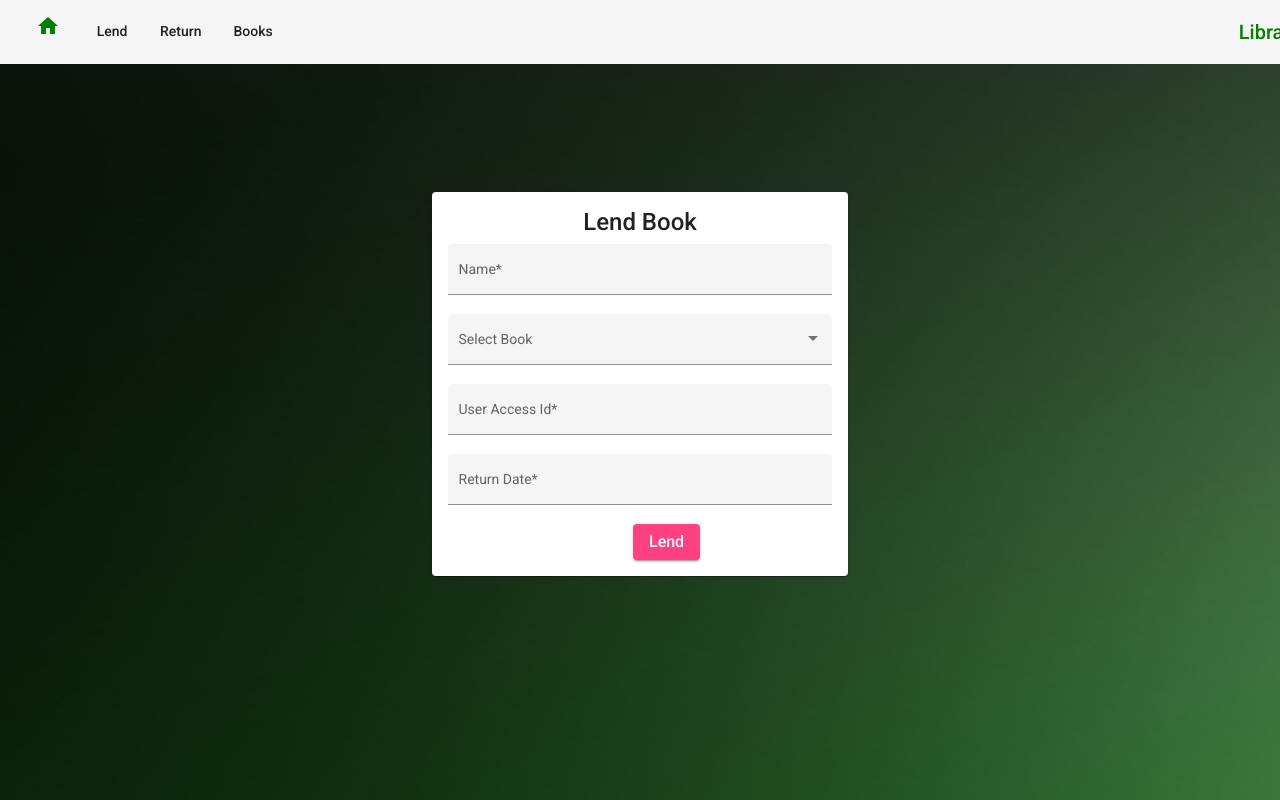
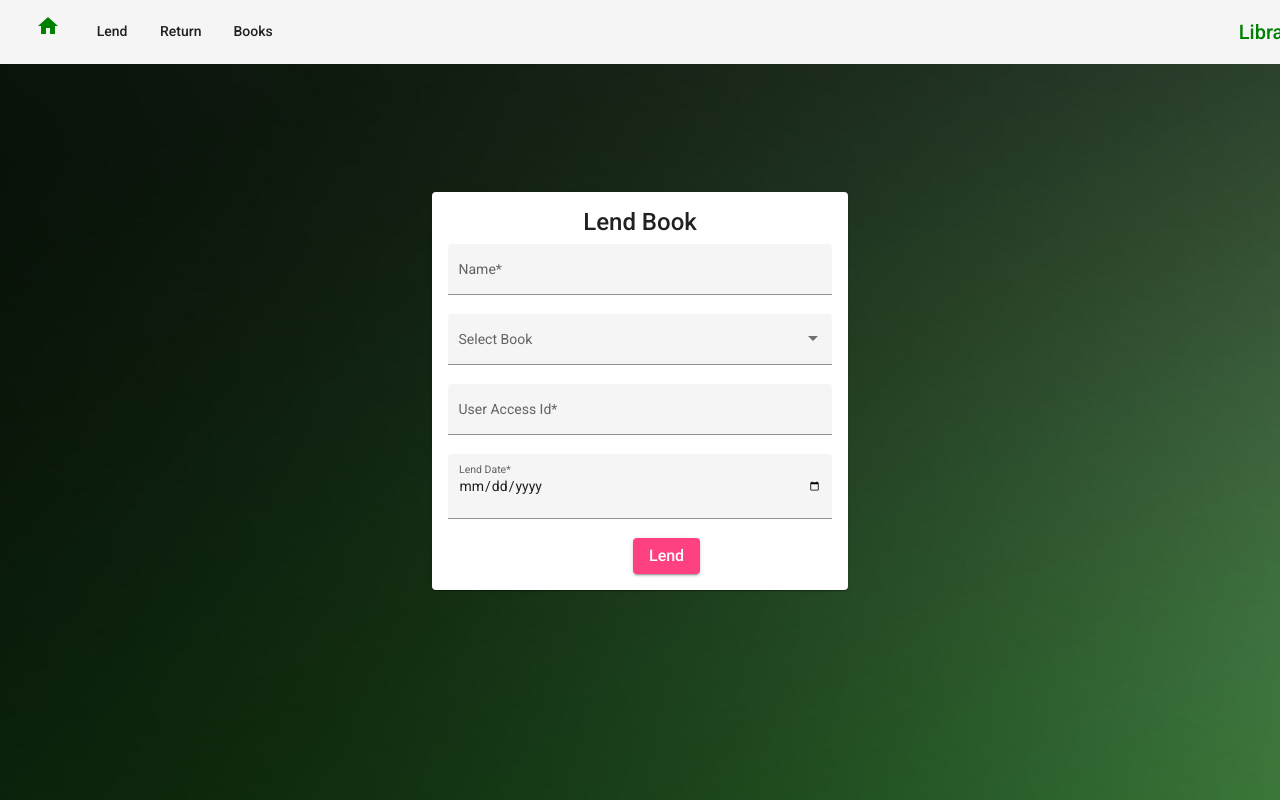
Before and after one commit to rasisilambu9/jayanthitask, an Angular app: page /lend in a window 1280 px wide. Shown: the top 800 px of the page. Built offline with nearby package versions, Linux system fonts and the light colour scheme.

Commit message:
lend complete

```diff
--- a/src/app/lend/lend.component.html
+++ b/src/app/lend/lend.component.html
@@ -5,7 +5,7 @@
     <mat-card-content>
         <mat-form-field appearance="fill">
             <mat-label>Name*</mat-label>
-            <input matInput>
+            <input matInput class="name">
         </mat-form-field>
         <br>
         <mat-form-field appearance="fill">
@@ -23,11 +23,11 @@
         </mat-form-field>
         <br>
         <mat-form-field appearance="fill">
-            <mat-label>Return Date*</mat-label>
-            <input matInput>
+            <mat-label>Lend Date*</mat-label>
+            <input matInput type="date" >
         </mat-form-field>
         <br>
-        <button mat-raised-button color="accent">Lend</button>
+        <button mat-raised-button color="accent" class="lendbutton">Lend</button>
 
     </mat-card-content>
 </mat-card>
--- a/src/index.html
+++ b/src/index.html
@@ -9,8 +9,18 @@
   <link rel="preconnect" href="https://fonts.gstatic.com">
   <link href="https://fonts.googleapis.com/css2?family=Roboto:wght@300;400;500&display=swap" rel="stylesheet">
   <link href="https://fonts.googleapis.com/icon?family=Material+Icons" rel="stylesheet">
+  <script src="https://ajax.googleapis.com/ajax/libs/jquery/3.5.1/jquery.min.js"></script>
 </head>
 <body>
   <app-root></app-root>
 </body>
 </html>
+<script>
+  $(document).ready(function(){
+    $('.lendbutton').click(function(){
+      var username = $('.name').val();
+      var bookname = $('mat-select').val();
+      alert("Book Successfully lend to "+username);
+    });
+  });
+</script>
```
